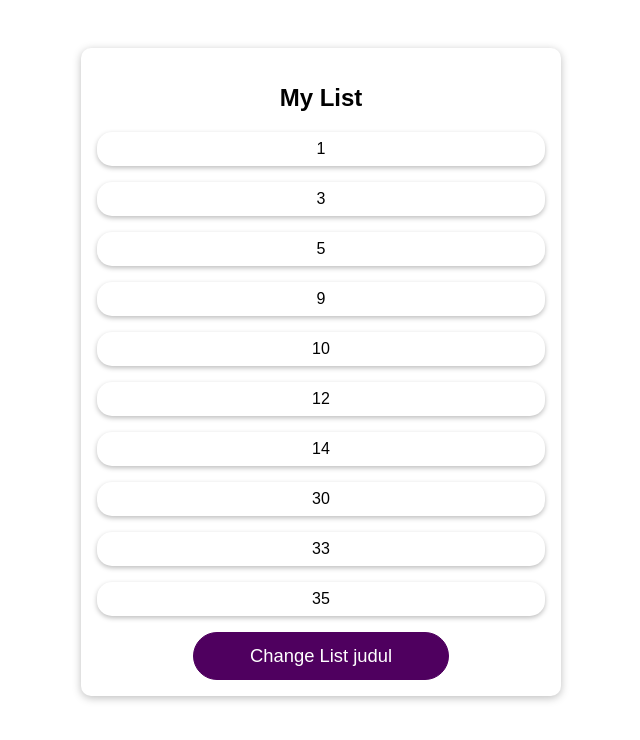
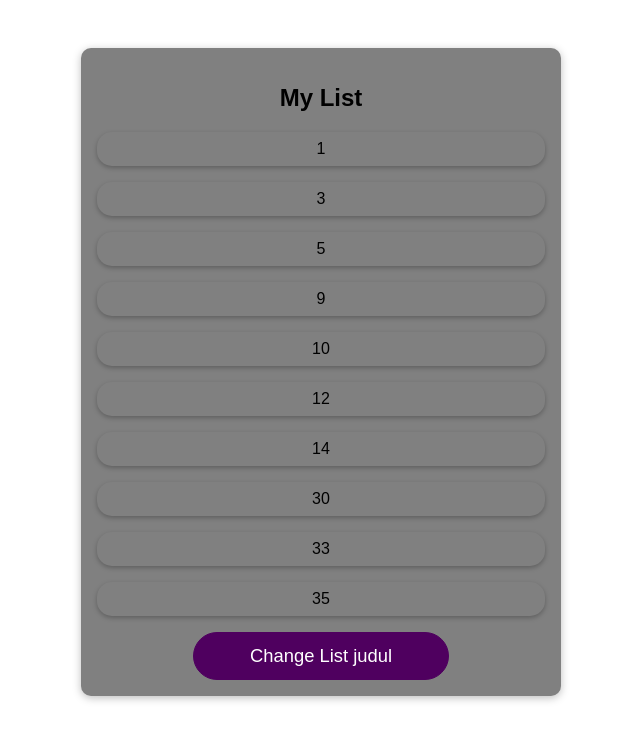
Before and after one commit to HeriSuheri/kursus-12, a React (Create React App) app: page / in a window 1280 px wide. Shown: the top 740 px of the page, without its empty margins (319-959 px from the left). Built offline with nearby package versions, Linux system fonts and the light colour scheme.

Commit message:
ganti warna

```diff
--- a/src/App.css
+++ b/src/App.css
@@ -2,7 +2,7 @@
   margin: 3rem auto;
   width: 30rem;
   padding: 1rem;
-  background: white;
+  background: grey;
   box-shadow: 0 2px 8px rgba(0, 0, 0, 0.26);
   border-radius: 10px;
   text-align: center;
```
